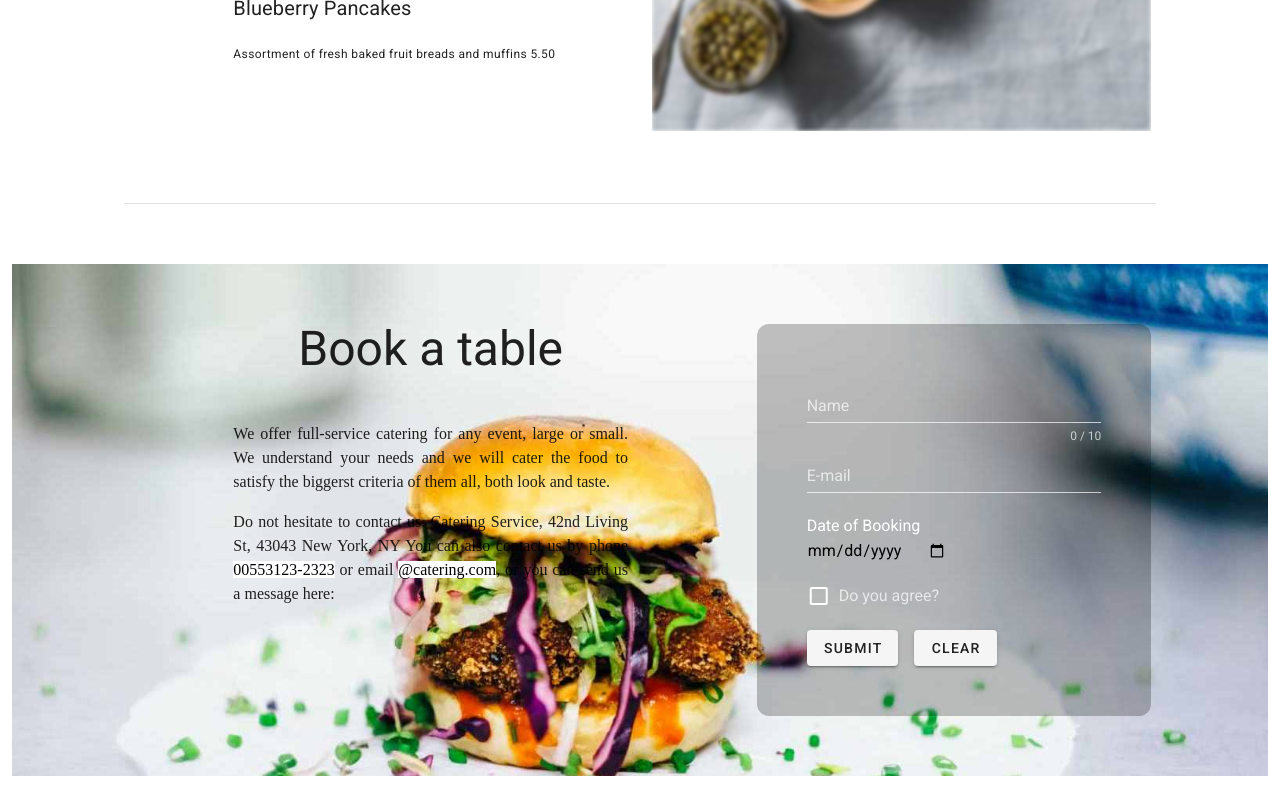
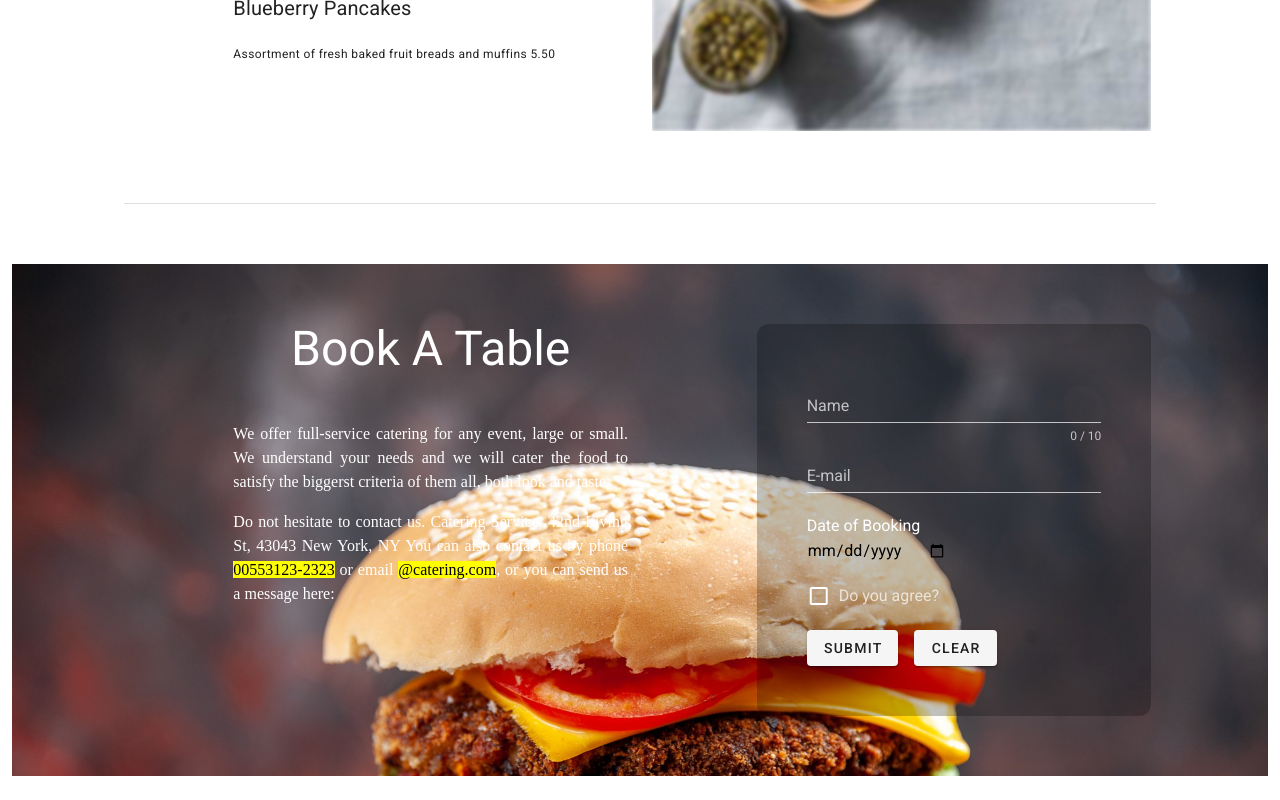
Before and after one commit to OwaisAtVidyaMantra/Dashboard, a Vue app: page /#/about in a window 1280 px wide. Shown: the part 1515-2315 px from the top of the page. Built offline with nearby package versions, Linux system fonts and the light colour scheme.

Commit message:
changed burger image

```diff
--- a/src/views/About.vue
+++ b/src/views/About.vue
@@ -129,23 +129,23 @@
       <v-row
         :style="
           'background: url(' +
-          require('../assets/hamburger.jpg') +
+          require('../assets/bg2.jpg') +
           ') no-repeat; background-size:cover'
         "
         class="py-12"
       >
         <v-col offset-lg="2" lg="4" cols="12" md="6" >
-          <h3 class="text-center text-h3 mb-12">Book a table</h3>
-          <p class="sectionP mt-5 text-justify">
+          <h3 class="text-center text-h3 mb-12 text-capitalize" style="color:#fff">Book a table</h3>
+          <p class="sectionP mt-5 text-justify" style="color:#fff">
             We offer full-service catering for any event, large or small. We
             understand your needs and we will cater the food to satisfy the
             biggerst criteria of them all, both look and taste.
           </p>
-          <p class="sectionP mt-2 text-justify" style="">
+          <p class="sectionP mt-2 text-justify" style="color:#fff">
             Do not hesitate to contact us. Catering Service, 42nd Living St,
             43043 New York, NY You can also contact us by phone
-            <mark style="background: #fff">00553123-2323</mark> or email
-            <mark style="background: #fff">@catering.com</mark>, or you can send
+            <mark >00553123-2323</mark> or email
+            <mark >@catering.com</mark>, or you can send
             us a message here:
           </p>
         </v-col>
--- a/src/views/Home.vue
+++ b/src/views/Home.vue
@@ -4,7 +4,8 @@
       <v-row>
         <v-col cols="12" lg="11" class="mx-auto banner">
           <v-img
-            src="../assets/hamburger.jpg"
+          lazy-src="../assets/bg2.jpg"
+            src="../assets/bg2.jpg"
             contain
             position="center center"
             caption="Le Catering"
@@ -50,7 +51,7 @@ export default {
   bottom: 8px;
   left: 16px;
   font-family: serif;
-  color: #666666;
+  color: #ffffff;
 }
 .text-h4 {
   font-weight: 400;
```
Also changed, not shown: src/assets/bg2.jpg (added).
